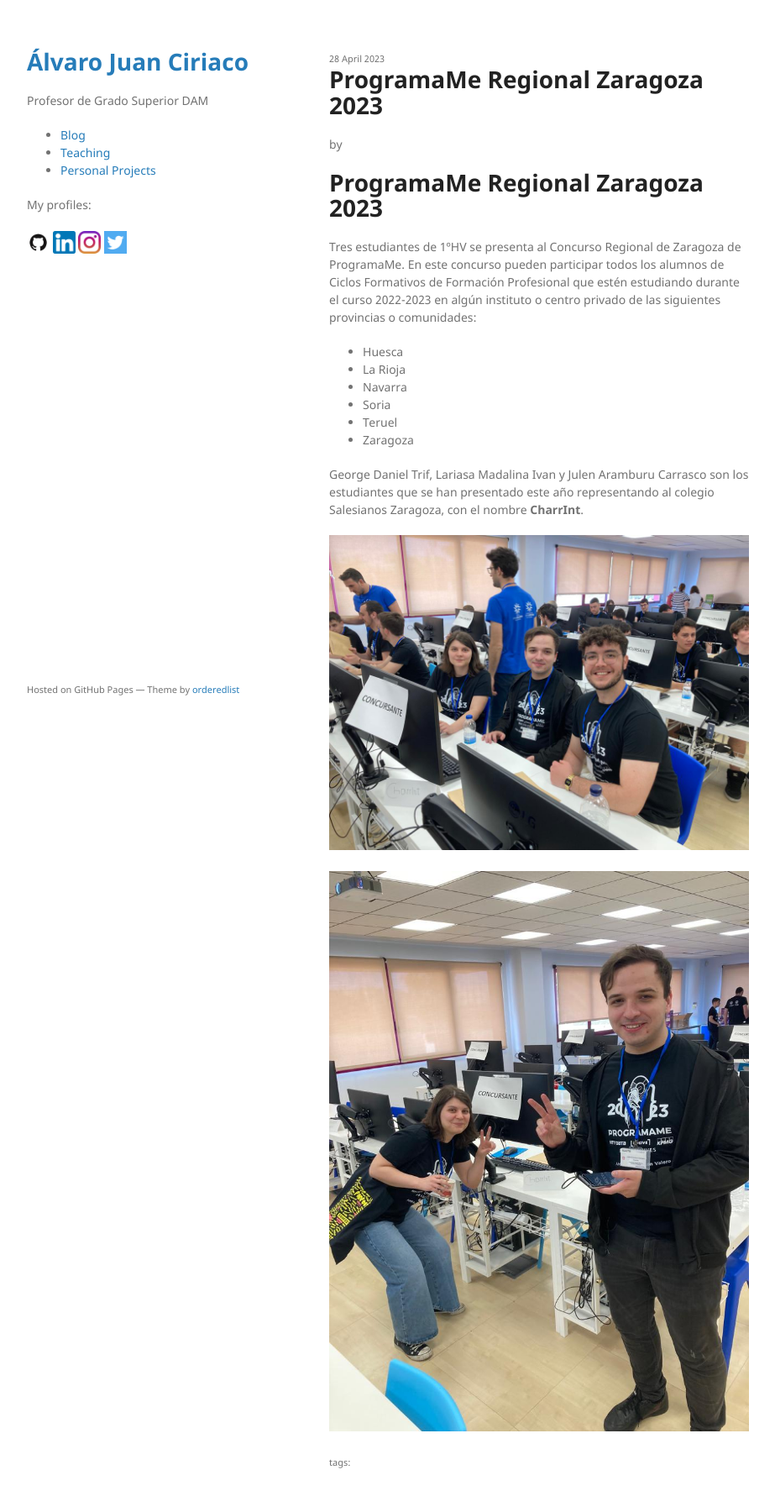
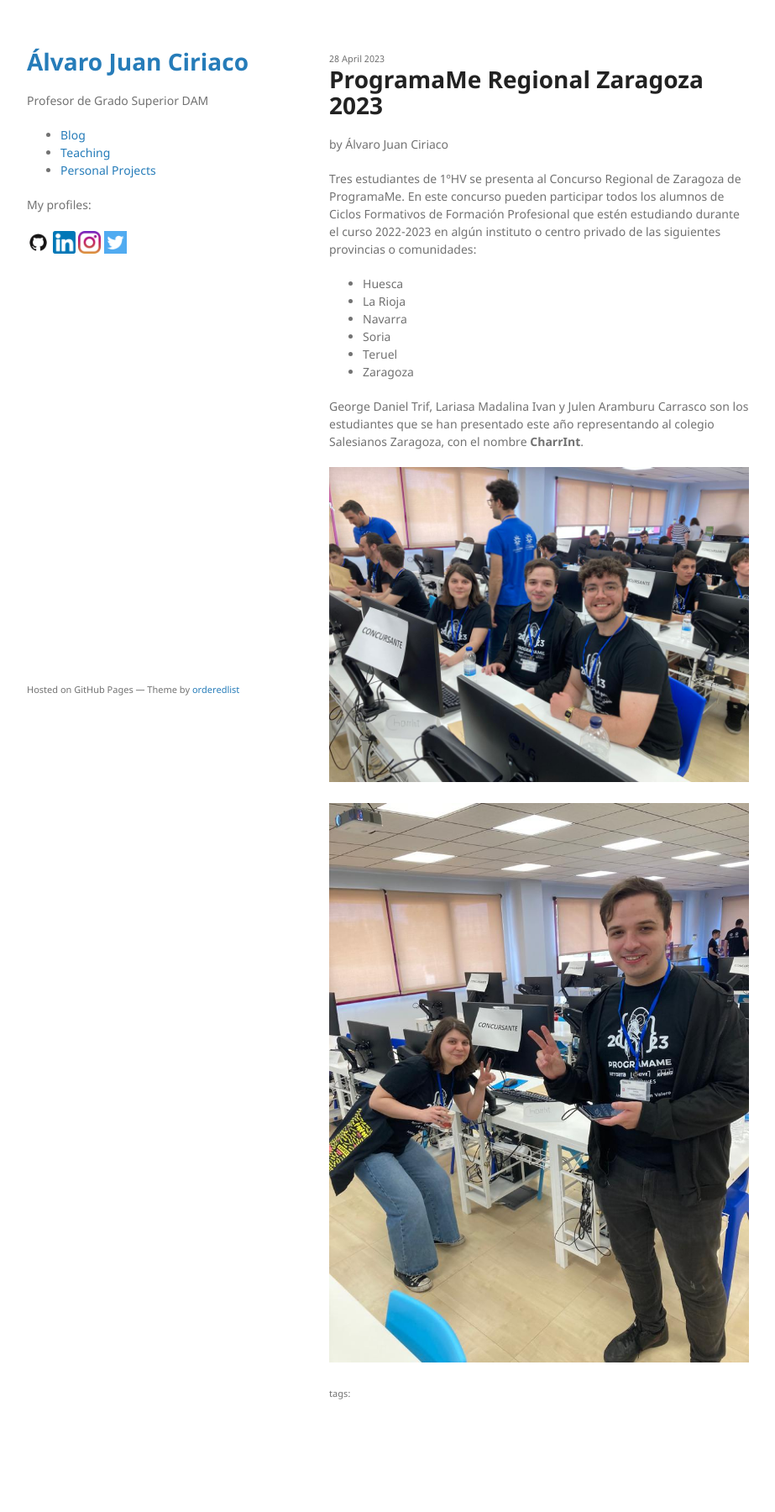
Before and after one commit to ajuan-salesianos/ajuan-salesianos.github.io, a Jekyll site: the page built from _posts/2023-04-28-programame-2023.md, in a window 1280 px wide. Shown: the whole page at 84% size, without its empty margins (178-1101 px from the left). Built offline with Jekyll 4.4.1, drawn with Linux system fonts in a browser that asks for light colours; after the commit the page ends 1718 px from its top, so only the background shows below that.

Commit message:
post bug

```diff
--- a/_posts/2023-04-28-programame-2023.md
+++ b/_posts/2023-04-28-programame-2023.md
@@ -3,9 +3,8 @@ layout: post
 title: ProgramaMe Regional Zaragoza 2023
 date: April 28, 2023
 category: programame-2023
+author: Álvaro Juan Ciriaco
 ---
-
-# ProgramaMe Regional Zaragoza 2023
 
 Tres estudiantes de 1ºHV se presenta al Concurso Regional de Zaragoza de ProgramaMe. En este concurso pueden participar todos los alumnos de Ciclos Formativos de Formación Profesional que estén estudiando durante el curso 2022-2023 en algún instituto o centro privado de las siguientes provincias o comunidades:
 *   Huesca
--- a/index.html
+++ b/index.html
@@ -16,5 +16,3 @@ title: Blog
         <li><span>{{ post.date | date_to_string }}</span> &raquo; <a href="{{ post.url }}">{{ post.title }}</a></li>
     {% if forloop.last %}</ul>{% endif %}
 {% endfor %}
-
-<h1>EndPost</h1>
```
